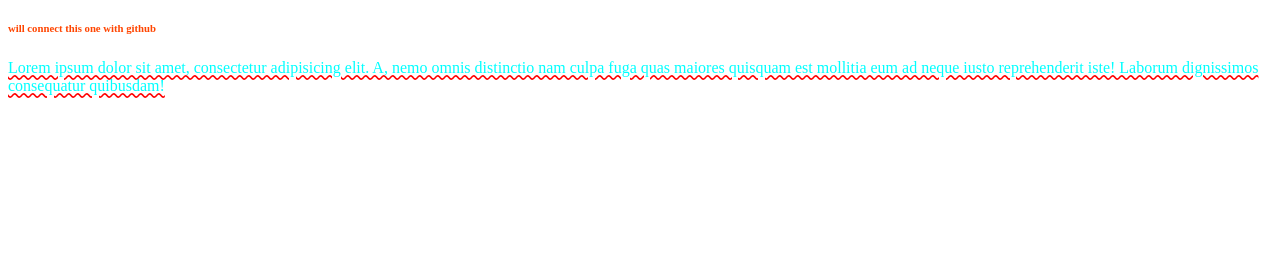
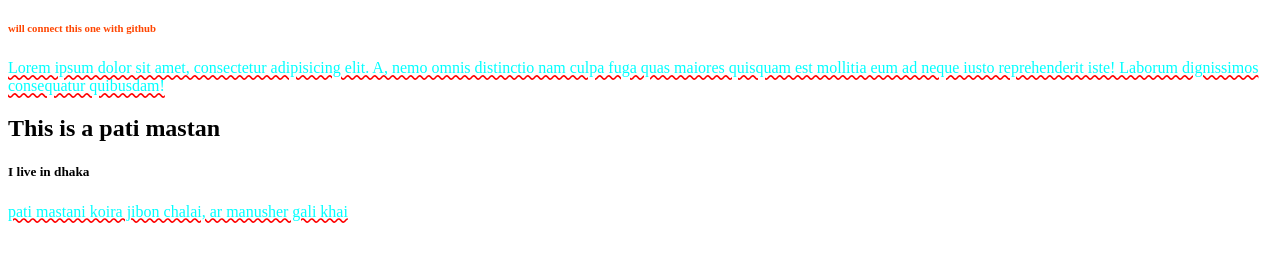
Before and after one commit to nrsabit/my-2nd-repo, a plain HTML site: page index.html in a window 1280 px wide. Shown: the part 61-322 px from the top of the page. Drawn offline with Linux system fonts and the light colour scheme.

Commit message:
pati mastan

```diff
--- a/index.html
+++ b/index.html
@@ -11,5 +11,9 @@
     <h1>This is our Second Repository</h1>
     <h6>will connect this one with github</h6>
     <p>Lorem ipsum dolor sit amet, consectetur adipisicing elit. A, nemo omnis distinctio nam culpa fuga quas maiores quisquam est mollitia eum ad neque iusto reprehenderit iste! Laborum dignissimos consequatur quibusdam!</p>
+
+    <h2>This is a pati mastan</h2>
+    <h5>I live in dhaka</h5>
+    <p>pati mastani koira jibon chalai, ar manusher gali khai</p>
 </body>
 </html>
```
